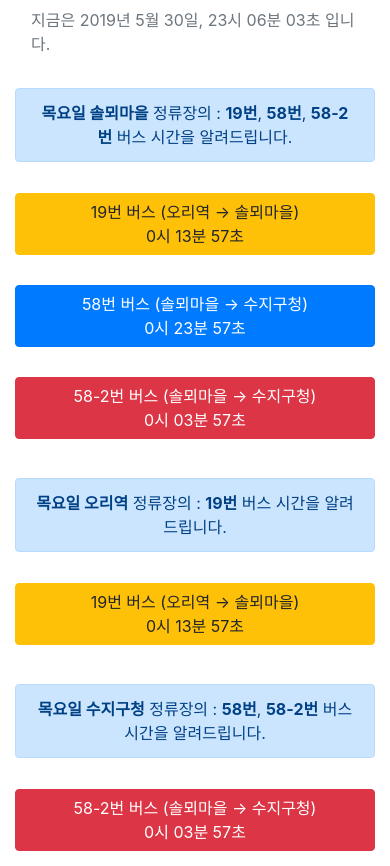
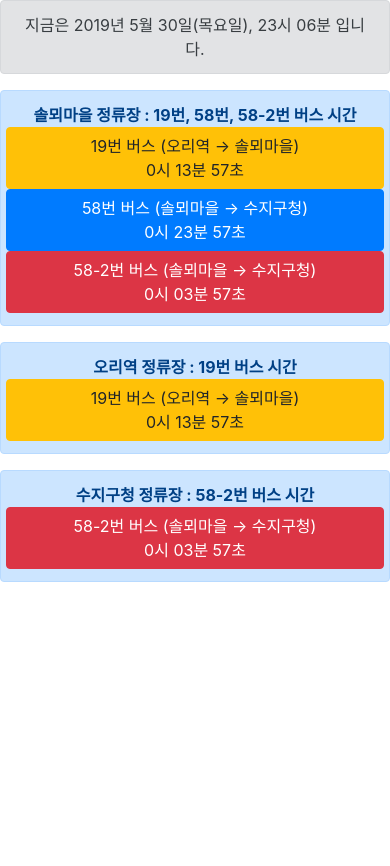
Before and after one commit to thnam91/bus-timetable, a Django app: page /nowbus/ in a window 390 px wide. Shown: the part 56-922 px from the top of the page. After the commit the page ends 638 px from the top, so only its background shows below. Run offline with Django 3.2, Linux system fonts and the light colour scheme; some libraries are stand-ins or nearby versions.

Commit message:
mobileview에서의 GUI 수정

```diff
--- a/bus/templates/layout.html
+++ b/bus/templates/layout.html
@@ -17,7 +17,7 @@
             </button>
 
             <div class="collapse navbar-collapse">
-                <ul class="navbar-nav mr-auto">
+                <ul class="navbar-nav">
                     <li class="nav-item">
                         <a class="nav-link" href="http://210.125.84.185:8000/timetable/">마을버스시간표</a>
                     </li>
--- a/nowbus/templates/nowbus/index.html
+++ b/nowbus/templates/nowbus/index.html
@@ -1,33 +1,30 @@
 {% extends 'layout.html' %}
-{% block today %} {{ today }} {% endblock today %} # 오늘 날짜, 시간
 
 {% block content %}
-    <div class="container col-sm-9">
-        <a class="nav-link disabled" href="#">{% now "지금은 Y년 F j일, H시 i분 s초 입니다." %}</a>
-        <br/>
-        <div class="alert alert-primary" align="center">
-            <b>{{ day }}요일 솔뫼마을</b> 정류장의 : <b>19번</b>, <b>58번</b>, <b>58-2번</b> 버스 시간을 알려드립니다.
+    <div class="alert alert-secondary" align="center">
+        {% now "지금은 Y년 F j일(l), H시 i분 입니다." %}
+    </div>
+
+    <div class="alert alert-primary" align="center">
+        <b>솔뫼마을 정류장 : 19번, 58번, 58-2번 버스 시간</b>
+        <div class="row">
+            <button type="button" class="btn btn-warning col-sm-4" style="">19번 버스 (오리역 → 솔뫼마을)</br>{{ h19s }}시 {{ m19s }}분 {{ s19s }}초</button>
+            <button type="button" class="btn btn-primary col-sm-4" style="">58번 버스 (솔뫼마을 → 수지구청)</br>{{ h58s }}시 {{ m58s }}분 {{ s58s }}초</button>
+            <button type="button" class="btn btn-danger col-sm-4" style="">58-2번 버스 (솔뫼마을 → 수지구청)</br>{{ h582s }}시 {{ m582s }}분 {{ s582s }}초</button>
         </div>
+    </div>
+
+    <div class="alert alert-primary" align="center">
+        <b>오리역 정류장 : 19번 버스 시간</b>
         <div class="row">
-            <button type="button" class="btn btn-warning col-sm-3" style="margin:15px">19번 버스 (오리역 → 솔뫼마을)</br>{{ h19s }}시 {{ m19s }}분 {{ s19s }}초</button>
-            <button type="button" class="btn btn-primary col-sm-3" style="margin:15px">58번 버스 (솔뫼마을 → 수지구청)</br>{{ h58s }}시 {{ m58s }}분 {{ s58s }}초</button>
-            <button type="button" class="btn btn-danger col-sm-3" style="margin:15px">58-2번 버스 (솔뫼마을 → 수지구청)</br>{{ h582s }}시 {{ m582s }}분 {{ s582s }}초</button>
+            <button type="button" class="btn btn-warning col-sm-4" style="">19번 버스 (오리역 → 솔뫼마을)</br>{{ h19s }}시 {{ m19s }}분 {{ s19s }}초</button>
         </div>
+    </div>
 
-        <br/>
-        <div class="alert alert-primary" align="center">
-            <b>{{ day }}요일 오리역</b> 정류장의 : <b>19번</b> 버스 시간을 알려드립니다.
-        </div>
+    <div class="alert alert-primary" align="center">
+        <b>수지구청 정류장 : 58-2번 버스 시간</b>
         <div class="row">
-            <button type="button" class="btn btn-warning col-sm-3" style="margin:15px">19번 버스 (오리역 → 솔뫼마을)</br>{{ h19o }}시 {{ m19o }}분 {{ s19o }}초</button>
-        </div>
-
-        <br/>
-        <div class="alert alert-primary" align="center">
-            <b>{{ day }}요일 수지구청</b> 정류장의 : <b>58번</b>, <b>58-2번</b> 버스 시간을 알려드립니다.
-        </div>
-        <div class="row">
-            <button type="button" class="btn btn-danger col-sm-3" style="margin:15px">58-2번 버스 (솔뫼마을 → 수지구청)</br>{{ h582g }}시 {{ m582g }}분 {{ s582g }}초</button>
+            <button type="button" class="btn btn-danger col-sm-4" style="">58-2번 버스 (솔뫼마을 → 수지구청)</br>{{ h582s }}시 {{ m582s }}분 {{ s582s }}초</button>
         </div>
     </div>
 {% endblock content %}
```
